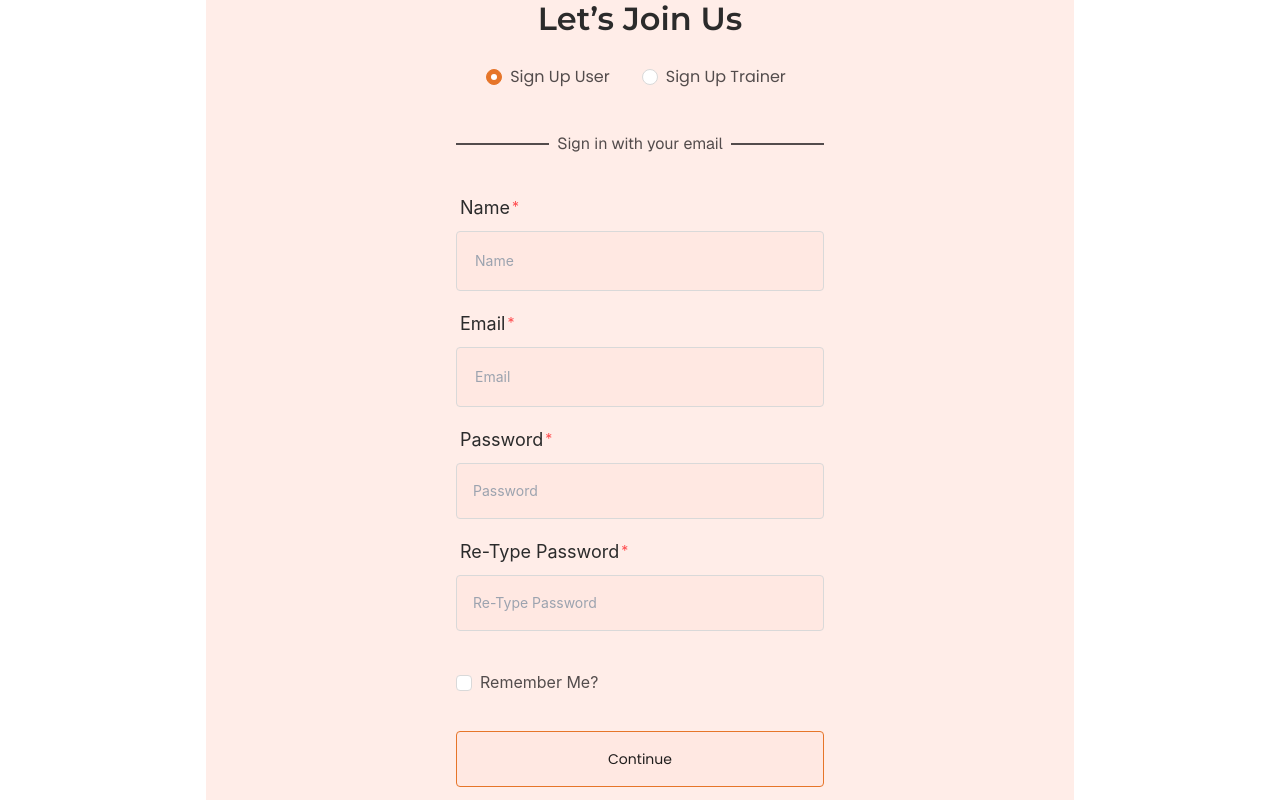
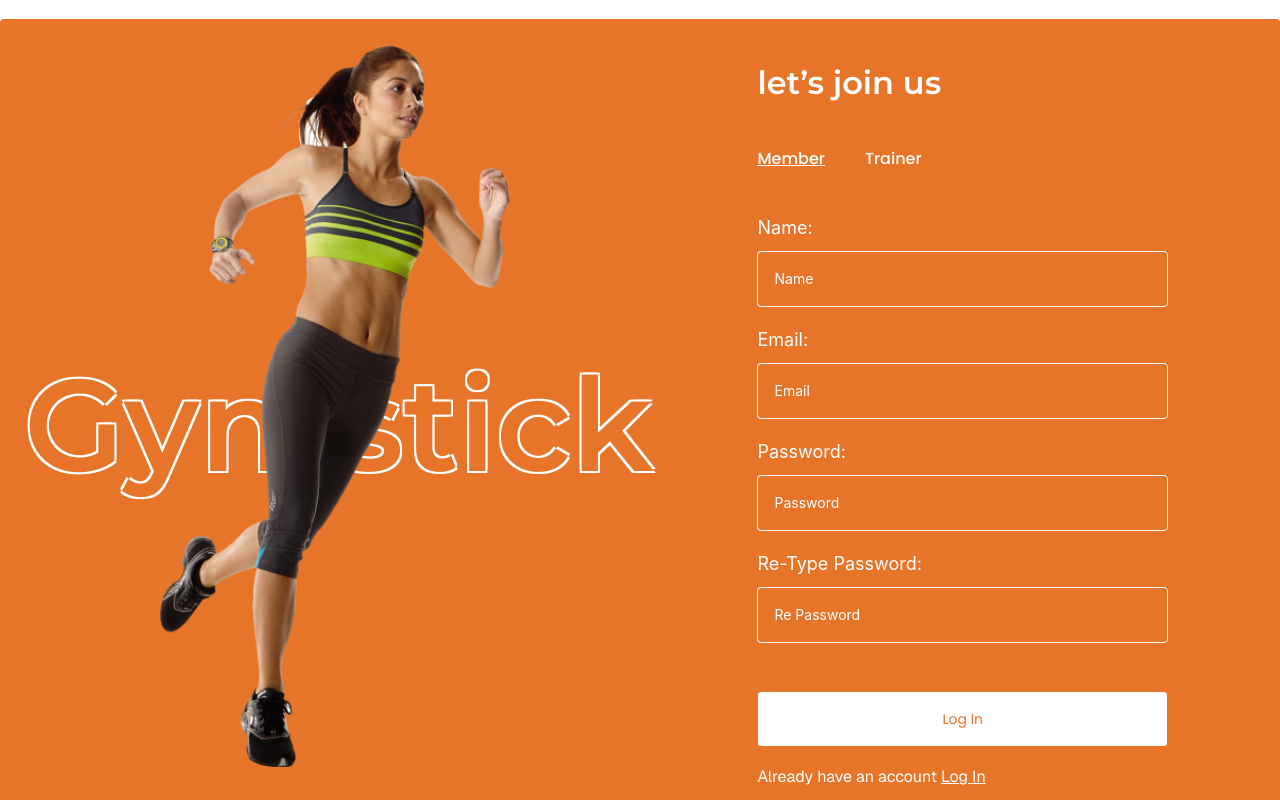
Before and after one commit to Jewel-190237/-gymstickUpdate, a Next.js app: page /signup in a window 1280 px wide. Shown: the part 740-1540 px from the top of the page. Built offline with nearby package versions, Linux system fonts and the light colour scheme; no server answers.

Commit message:
image added

```diff
--- a/app/login/page.tsx
+++ b/app/login/page.tsx
@@ -4,13 +4,21 @@
 import FormInput from '../../components/form/input';
 import { Checkbox, Form } from 'antd';
 import Link from 'next/link';
+import Image from 'next/image';
 
 const Page: React.FC = () => {
+    const [role, setRole] = useState('member');
+    const [active, setActive] = useState('member');
     const [checked, setChecked] = useState(false);
     const [form] = Form.useForm();
 
-    const onFinish = (values) => {
-        console.log({ ...values, checked });
+    const handleClick = (value: string) => {
+        setRole(value);
+        setActive(value);
+    };
+
+    const onFinish = (values: any) => {
+        console.log({ ...values, checked, role });
         form.resetFields();
     };
 
@@ -18,42 +26,57 @@
         <div>
             <BasicHeader heading='Log In' subHeading='Home' />
             <div className='px-8 md:px-0 mt-4 max-w-[1320px] mx-auto'>
-                <div className='bg-[#FF4E25] mx-auto max-w-[868px] px-5 md:px-[150px] lg:px-[250px] py-10 md:py-[100px] lg:py-[150px] rounded bg-opacity-10'>
-                    <p className='auth-heading font-montserrat'>Welcome back.</p>
-                    <div className='flex mt-[68px] flex-row items-center space-x-2'>
-                        <div className='h-[2px] bg-[#534C4C] flex-grow'></div>
-                        <p className='description mx-2 text-center'>Sign in with your email</p>
-                        <div className='h-[2px] bg-[#534C4C] flex-grow'></div>
+                <h2 className='login-heading'>Log In Into Your Account </h2>
+                <div className='mt-[116px] flex items-center flex-col md:flex-row space-x-0 md:space-x-14 lg:space-x-20 bg-primary rounded'>
+                    <div className='flex-1 relative'>
+                        <p className='p-0 md:p-6 mt-10 md:mt-0 text-element !text-5xl lg:!text-[130px] md:!text-6xl font-montserrat !text-center'>Gymstick</p>
+                        <Image className='hidden md:flex absolute md:left-9 lg:left-40 -top-[290px]' src='/login.png' alt='Login Image ' width={350} height={780}/>
+                    </div>
+                    <div className='flex-1 pr-0 md:pr-16 lg:pr-[112px] py-10'>
+                        <div className='text-white'>
+                            <p className='text-[32px] font-bold font-montserrat'>Login as</p>
+                            <div className='mt-10 flex space-x-2 md:space-x-6 lg:space-x-10 font-poppins text-[16px] font-medium'>
+                                <button onClick={() => handleClick('member')} className={`${active === 'member' ? 'underline' : ''}`}>Member</button>
+                                <button onClick={() => handleClick('trainer')} className={`${active === 'trainer' ? 'underline' : ''}`}>Trainer</button>
+                                <button onClick={() => handleClick('admin')} className={`${active === 'admin' ? 'underline' : ''}`}>Admin</button>
                             </div>
                             <div className='mt-4 md:mt-10'>
-                        <Form onFinish={onFinish} form={form}>
+                                <Form className='space-y-4' onFinish={onFinish} form={form}>
+                                    <Form.Item
+                                        label={<span className="text-white ">Email:</span>}
+                                        rules={[{ required: true, message: "Please provide your Email" }]}
+                                    >
                                         <FormInput
-                                label='Email'
+                                            name='email'
                                             placeholder='Email'
-                                name='email'
                                             type='email'
-                                rules={[{ required: true, message: "Please provide your Email" }]}
-                                className="border border-[#D9D9D9] w-full p-4 rounded bg-[#FF4E2508]"
+                                            className="border custom-input text-white border-[#D9D9D9] w-full p-4 rounded bg-primary"
                                         />
+                                    </Form.Item>
+                                    <Form.Item
+                                        label={<span className="text-white">Password:</span>}
+                                        rules={[{ required: true, message: "Please provide your Password" }]}
+                                    >
                                         <FormInput
-                                label='Password'
+                                            name='password'
                                             placeholder='Password'
-                                name='password'
                                             type='password'
-                                rules={[{ required: true, message: "Please provide your Password" }]}
-                                className="border border-[#D9D9D9] w-full p-4 rounded bg-[#FF4E2508]"
+                                            className="border custom-input text-white border-[#D9D9D9] w-full p-4 rounded bg-primary"
                                         />
-                            <Checkbox className='description mt-6' onChange={e => setChecked(e.target.checked)}>Remember Me?</Checkbox>
-                            <div className='mt-3'><Link className='!text-primary description' href='/forgatpassword'>Forgot Password</Link></div>
-                            <button type='submit' className='auth-button font-poppins py-4'>Continue</button>
+                                    </Form.Item>
+                                    <div className='flex flex-col md:flex-row justify-between items-center mt-4'>
+                                        <Checkbox className='description !text-white' onChange={e => setChecked(e.target.checked)}>Remember Me?</Checkbox>
+                                        <div className='description !text-white mt-3 md:mt-0'><Link className='!text-white description underline' href='/forgatpassword'>Forgot Password</Link></div>
+                                    </div>
+                                    <button type='submit' className='auth-button !text-primary !bg-white font-poppins py-4 !mt-12'>Log In</button>
                                 </Form>
-
-                        <p className='mt-[29px] description !text-center'>New Here? <Link className='text-primary' href='/signup'>Please Sign In</Link></p>
+                                <p className='mt-4 !text-white description !text-right'>Don’t have an account? <Link className='text-white underline' href='/signup'>Sign up</Link></p>
+                            </div>
+                        </div>
                     </div>
                 </div>
             </div>
         </div>
     );
 };
-
 export default Page;
--- a/app/signup/page.tsx
+++ b/app/signup/page.tsx
@@ -2,75 +2,98 @@
 import React, { useState } from 'react';
 import BasicHeader from '../../components/common/basic-header';
 import FormInput from '../../components/form/input';
-import { Checkbox, Form, Radio } from 'antd';
+import { Checkbox, Form } from 'antd';
 import Link from 'next/link';
-import { useForm } from 'antd/es/form/Form';
+import Image from 'next/image';
+
 const Page: React.FC = () => {
-    const [form] = useForm();
-    const [role, setRole] = useState('user');
-    const [checked, setChecked] = useState(false);
+    const [role, setRole] = useState('member');
+    const [active, setActive] = useState('member');
+    const [form] = Form.useForm();
 
-    const onFinish = (values) => {
-        console.log({ ...values, role, checked });
+    const handleClick = (value: string) => {
+        setRole(value);
+        setActive(value);
+    };
+
+    const onFinish = (values: any) => {
+        console.log({ ...values, role });
         form.resetFields();
     };
+
     return (
         <div>
-            <BasicHeader heading='Create An Account' subHeading='Home' />
-            <div className='px-8 md:px-0 mt-0 md:mt-4 max-w-[1320px] mx-auto'>
-                <div className='bg-[#FF4E25] mx-auto max-w-[868px] px-5 md:px-[150px] lg:px-[250px] py-10 md:py-[100px] lg:py-[150px] rounded bg-opacity-10'>
-                    <h2 className='auth-heading font-montserrat'>let’s join us</h2>
-                    <Radio.Group onChange={e => setRole(e.target.value)} value={role} className='mt-3 md:mt-5 flex justify-center space-x-0 md:space-x-4'>
-                        <Radio className='description font-poppins' value='user'>Sign Up User</Radio>
-                        <Radio className='description font-poppins' value='trainer'>Sign Up Trainer</Radio>
-                    </Radio.Group>
-                    <div className='flex mt-5 md:mt-10 flex-row items-center space-x-2'>
-                        <div className='h-[2px] bg-[#534C4C] flex-grow'></div>
-                        <p className='description mx-2 text-center'>Sign in with your email</p>
-                        <div className='h-[2px] bg-[#534C4C] flex-grow'></div>
+            <BasicHeader heading='Sign Up' subHeading='Home' />
+            <div className='px-8 md:px-0 mt-4 max-w-[1320px] mx-auto'>
+                <h2 className='login-heading'>Create An Account</h2>
+                <div className='mt-[116px] flex items-center flex-col md:flex-row space-x-0 md:space-x-14 lg:space-x-20 bg-primary rounded'>
+                    <div className='flex-1 relative'>
+                        <p className='p-0 md:p-6 mt-10 md:mt-0 text-element !text-5xl lg:!text-[130px] md:!text-6xl font-montserrat !text-center'>Gymstick</p>
+                        <Image className='hidden md:flex absolute md:left-9 lg:left-40 -top-[290px]' src='/login.png' alt='Login Image ' width={350} height={780}/>
                     </div>
-                    <Form className='mt-4 md:mt-[34px]' form={form} onFinish={onFinish}>
+                    <div className='flex-1 pr-0 md:pr-16 lg:pr-[112px] py-10'>
+                        <div className='text-white'>
+                            <p className='text-[32px] font-bold font-montserrat'>let’s join us</p>
+                            <div className='mt-10 flex space-x-2 md:space-x-6 lg:space-x-10 font-poppins text-[16px] font-medium'>
+                                <button onClick={() => handleClick('member')} className={`${active === 'member' ? 'underline' : ''}`}>Member</button>
+                                <button onClick={() => handleClick('trainer')} className={`${active === 'trainer' ? 'underline' : ''}`}>Trainer</button>
+                            </div>
+                            <div className='mt-4 md:mt-10'>
+                                <Form className='space-y-4' onFinish={onFinish} form={form}>
+                                    <Form.Item
+                                        label={<span className="text-white ">Name:</span>}
+                                        rules={[{ required: true, message: "Please provide your Name" }]}
+                                    >
                                         <FormInput
-                            label='Name'
+                                            name='name'
                                             placeholder='Name'
-                            name='name'
                                             type='text'
-                            rules={[{ required: true, message: "Please provide your Name" }]}
-                            className="border border-[#D9D9D9] w-full p-[18px] rounded bg-[#FF4E2508]"
+                                            className="border custom-input text-white border-[#D9D9D9] w-full p-4 rounded bg-primary"
                                         />
+                                    </Form.Item>
+                                    <Form.Item
+                                        label={<span className="text-white ">Email:</span>}
+                                        rules={[{ required: true, message: "Please provide your Email" }]}
+                                    >
                                         <FormInput
-                            label='Email'
+                                            name='email'
                                             placeholder='Email'
-                            name='email'
                                             type='email'
-                            rules={[{ required: true, message: "Please provide your Email" }]}
-                            className="border border-[#D9D9D9] w-full p-[18px] rounded bg-[#FF4E2508]"
+                                            className="border custom-input text-white border-[#D9D9D9] w-full p-4 rounded bg-primary"
                                         />
+                                    </Form.Item>
+                                    <Form.Item
+                                        label={<span className="text-white">Password:</span>}
+                                        rules={[{ required: true, message: "Please provide your Password" }]}
+                                    >
                                         <FormInput
-                            label='Password'
+                                            name='password'
                                             placeholder='Password'
-                            name='password'
                                             type='password'
-                            rules={[{ required: true, message: "Please provide your Password" }]}
-                            className="border border-[#D9D9D9] w-full p-4 rounded bg-[#FF4E2508]"
+                                            className="border custom-input text-white border-[#D9D9D9] w-full p-4 rounded bg-primary"
                                         />
+                                    </Form.Item>
+                                    <Form.Item
+                                        label={<span className="text-white">Re-Type Password:</span>}
+                                        rules={[{ required: true, message: "Please provide your Password again" }]}
+                                    >
                                         <FormInput
-                            label='Re-Type Password'
-                            placeholder='Re-Type Password'
-                            name='reTypePassword'
+                                            name='re-password'
+                                            placeholder='Re Password'
                                             type='password'
-                            rules={[{ required: true, message: "Please provide your Re-Type Password" }]}
-                            className="border border-[#D9D9D9] w-full p-4 rounded bg-[#FF4E2508]"
+                                            className="border custom-input text-white border-[#D9D9D9] w-full p-4 rounded bg-primary"
                                         />
+                                    </Form.Item>
 
-                        <Checkbox className='description mt-[22px]' onChange={e => setChecked(e.target.checked)}>Remember Me?</Checkbox>
-                        <button type='submit' className='auth-button font-poppins mt-[34px] py-4'>Continue</button>
+                                    <button type='submit' className='auth-button !text-primary !bg-white font-poppins py-4 !mt-12'>Log In</button>
                                 </Form>
-                    <p className='mt-3 md:mt-[29px] description !text-center'>Already have an account? <Link className='text-primary' href='/login'> Log in now</Link></p>
+                                <p className='mt-4 !text-white description !text-left'>Already have an account <Link className='text-white underline' href='/login'>Log In</Link></p>
+                            </div>
+                        </div>
+                    </div>
                 </div>
             </div>
         </div>
     );
 };
-
 export default Page;
--- a/components/form/input.tsx
+++ b/components/form/input.tsx
@@ -16,6 +16,7 @@
     onChange?: (value: any) => void,
     className?: string
 }
+
 
 const FormInput = ({label, name, className, required, isEmail, initialValue, placeholder, rules = [], inputProps, textArea, type, onKeyPress, readOnly, onChange}: FormInputProps) => {
     let initRules: any = [
--- a/styles/common.scss
+++ b/styles/common.scss
@@ -185,7 +185,9 @@
 .ant-row {
   display: block;
 }
-
+.ant-form-item {
+  margin-bottom: 0;
+}
 .ant-form-item .ant-form-item-label {
   text-align: left;
   padding-bottom: 8px;
@@ -198,6 +200,9 @@
   font-size: 14px;
   line-height: 1;
   content: "*";
+}
+.ant-form-item .ant-form-item-label >label::after{
+  content: '';
 }
 
 .ant-form-item .ant-form-item-label>label.ant-form-item-required:not(.ant-form-item-required-mark-optional)::before {
@@ -308,3 +313,41 @@
 .swal-popup {
   width: 600px;
 }
+
+.login-heading {
+  color: #2B2B2B;
+  font-family: Montserrat;
+  font-size: 48px;
+  font-style: normal;
+  font-weight: 700;
+  line-height: normal;
+  text-transform: capitalize;
+  text-align: center;
+}
+
+.text-element {
+  font-size: 130px;
+  color: #E67529;
+  text-shadow:
+    -2px -2px 0 white,
+    2px -2px 0 white,
+    -2px 2px 0 white,
+    2px 2px 0 white;
+  font-weight: 1000;
+  display: inline-block;
+}
+// login input form style
+.custom-input::placeholder {
+  color: white;
+  opacity: 1;
+}
+.custom-input {
+  border: 0.5px solid white;
+  outline: none;
+  transition: border-color 0.3s ease;
+}
+
+.custom-input:focus {
+  border-color: white;
+  box-shadow: none;
+}
--- a/tailwind.config.js
+++ b/tailwind.config.js
@@ -14,7 +14,7 @@
             },
             boxShadow: {
                 'custom-light': '0px 0px 20px 0px rgba(0, 0, 0, 0.10)',
-              },
+            },
         },
     },
     plugins: [],
```
Also changed, not shown: public/login.png (added). Lines whose indentation alone changed are shown as unchanged.
